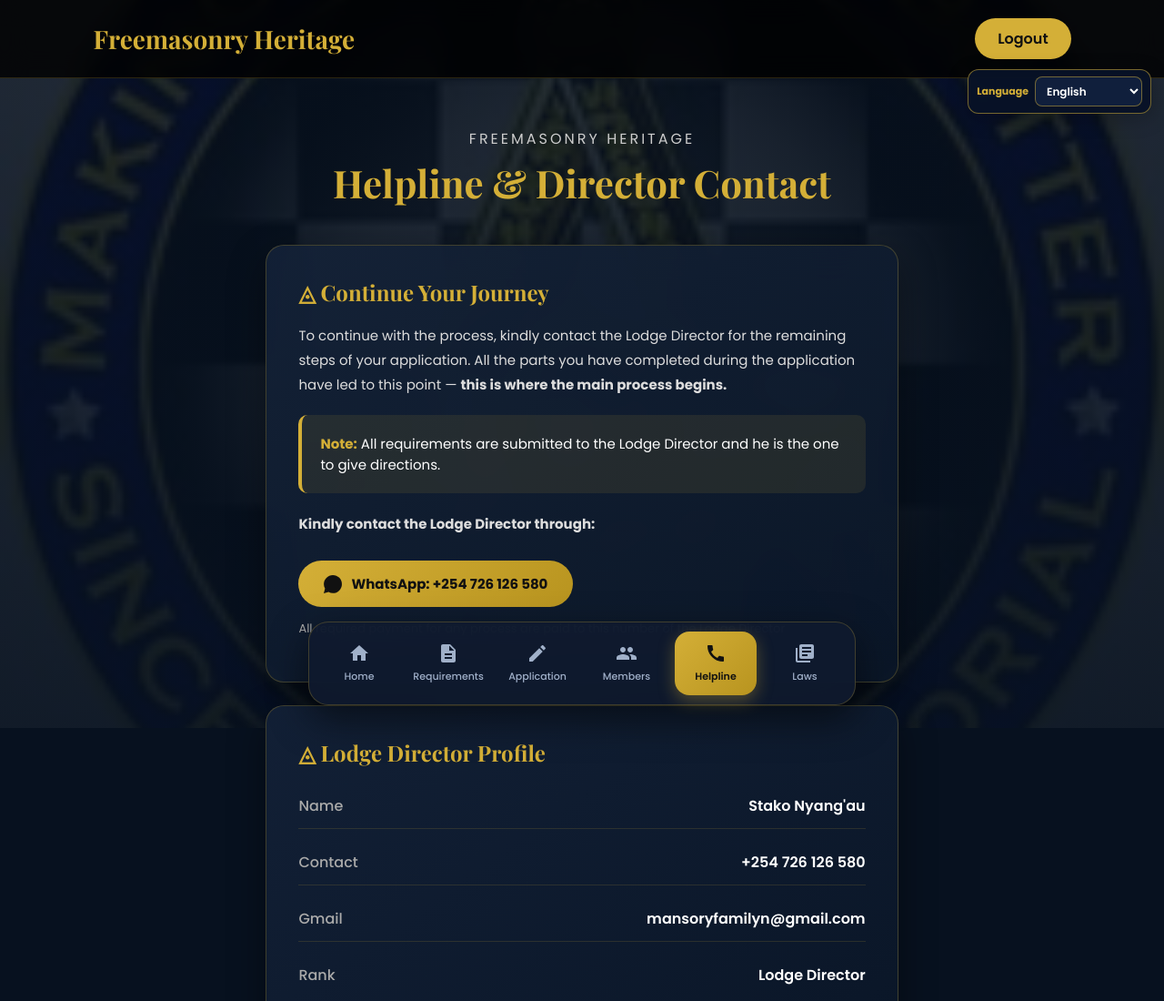
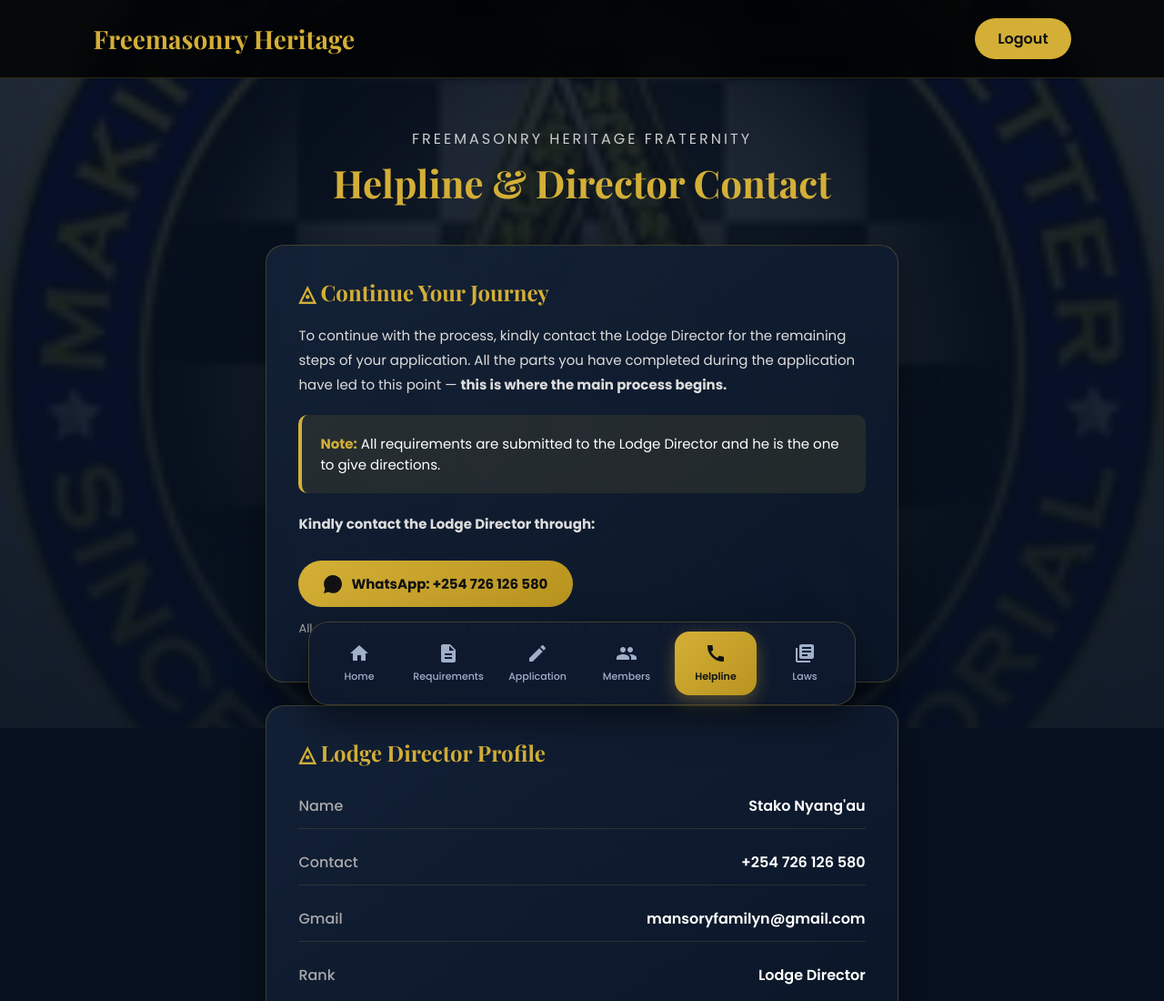
Before and after one commit to mansoryfamily/MANSONRY-FAMILY-FRATERNITY-, a website: page help.html in a window 1280 px wide. Shown: the top 1100 px of the page at 91% size. Drawn offline with nearby package versions, Linux system fonts and the light colour scheme; no server answers.

Commit message:
Remove script tag for language.js in help.html

```diff
--- a/help.html
+++ b/help.html
@@ -225,6 +225,6 @@ document.querySelectorAll(".nav-item").forEach(item => {
   <a href="help.html" class="nav-item active"><svg class="nav-icon" viewBox="0 0 24 24"><path d="M20.01 15.38c-1.23 0-2.42-.2-3.53-.56-.35-.12-.74-.03-1.01.24l-1.57 1.97c-2.83-1.35-5.48-3.9-6.89-6.83l1.95-1.66c.27-.28.35-.67.24-1.02-.39-1.11-.59-2.28-.59-3.53 0-.55-.45-1-1-1H4c-.55 0-1 .45-1 1 0 9.39 7.61 17 17 17 .55 0 1-.45 1-1v-3.49c0-.55-.45-1-1-1z"/></svg><span class="nav-label">Helpline</span></a>
   <a href="laws.html" class="nav-item"><svg class="nav-icon" viewBox="0 0 24 24"><path d="M4 6H2v14c0 1.1.9 2 2 2h14v-2H4V6zm16-4H8c-1.1 0-2 .9-2 2v12c0 1.1.9 2 2 2h12c1.1 0 2-.9 2-2V4c0-1.1-.9-2-2-2zm-1 9H9V9h10v2zm-4 4H9v-2h6v2zm4-8H9V5h10v2z"/></svg><span class="nav-label">Laws</span></a>
 </nav>
-<script type="module" src="language.js"></script>
+
 </body>
 </html>
```
